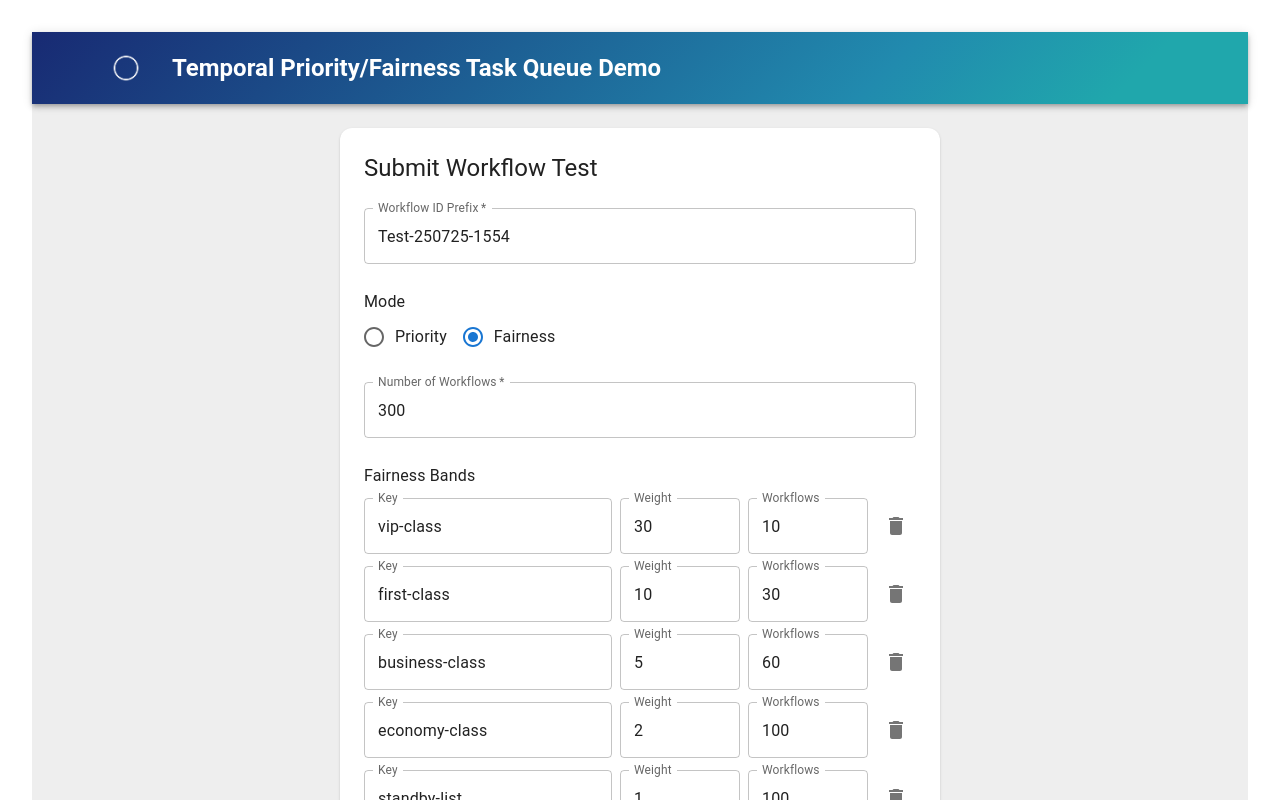
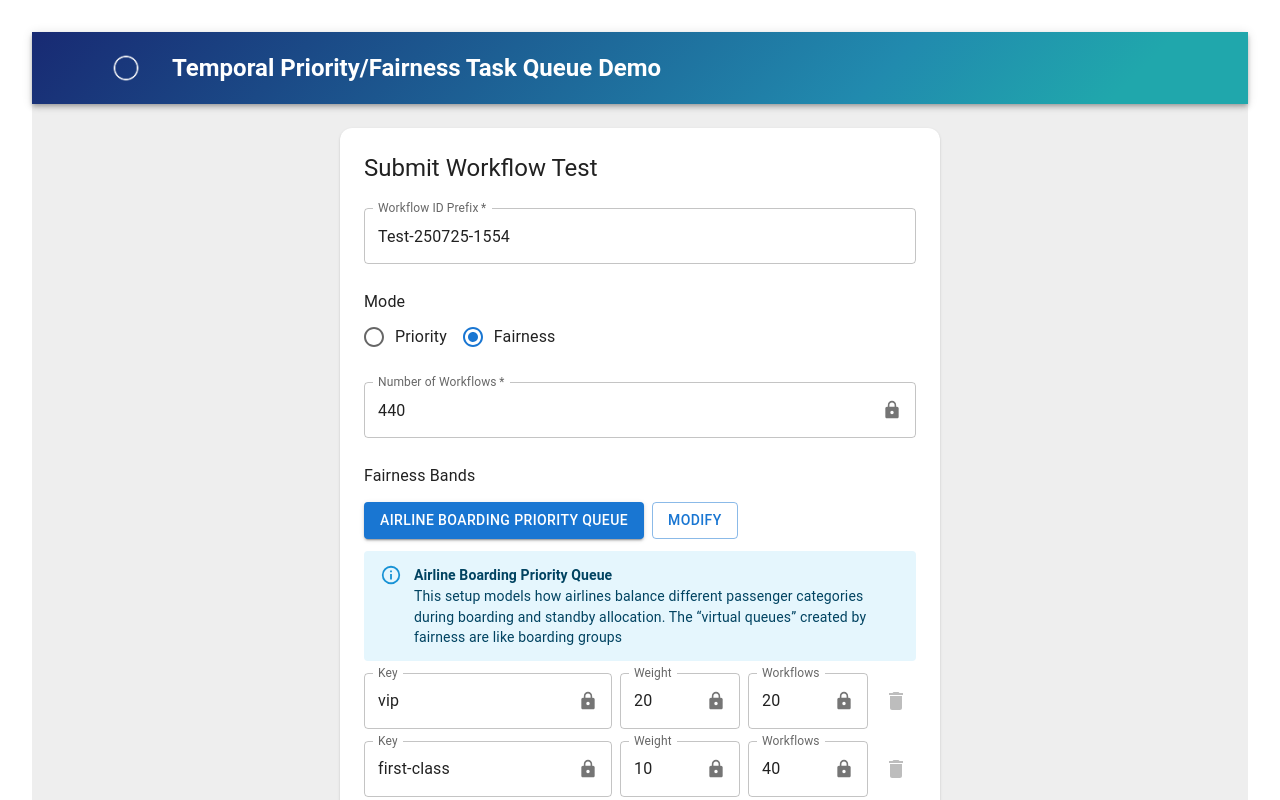
Before and after one commit to temporal-sa/temporal-priority-fairness-demo, a React (Vite) app in the folder ui/: page / in a window 1280 px wide. Both pictures are taken after a click on the label "Fairness". Shown: the top 800 px of the page. Built offline with nearby package versions, Linux system fonts and the light colour scheme.

Commit message:
lots of ui tweaks

```diff
--- a/ui/src/features/form/SubmitTest.tsx
+++ b/ui/src/features/form/SubmitTest.tsx
@@ -1,10 +1,10 @@
 import React, { useEffect, useState } from "react";
-import { Box, Button, TextField, Paper, Typography, Alert, CircularProgress } from "@mui/material";
+import { Box, Button, TextField, Paper, Typography, Alert, CircularProgress, InputAdornment } from "@mui/material";
 import { useNavigate } from "react-router-dom";
 import axios from "axios";
 import type { WorkflowTestConfig, Mode, Band } from "../../lib/types/test-config";
 import { RadioGroup, FormControlLabel, Radio, Stack, IconButton } from "@mui/material";
-import { Add, Delete } from "@mui/icons-material";
+import { Add, Delete, Lock } from "@mui/icons-material";
 
 
 export default function SubmitTest() {
@@ -39,6 +39,10 @@ export default function SubmitTest() {
     const [loading, setLoading] = useState(false);
     const [success, setSuccess] = useState<string | null>(null);
     const [error, setError] = useState<string | null>(null);
+    // Preset scenario state (used for curated one-click demos)
+    const [presetLocked, setPresetLocked] = useState<boolean>(false);
+    const [presetName, setPresetName] = useState<string | null>(null);
+    const [presetBlurb, setPresetBlurb] = useState<string | null>(null);
 
     const handleInputChange = (event: React.ChangeEvent<HTMLInputElement>) => {
         const { name, value } = event.target;
@@ -63,29 +67,16 @@ export default function SubmitTest() {
 
     const handleModeChange = (event: React.ChangeEvent<HTMLInputElement>) => {
         const mode = (event.target as HTMLInputElement).value as Mode;
-        setFormData(prev => {
-            const nextIsFairness = mode === 'fairness';
-            const nextCount = nextIsFairness ? 300 : 100; // Fairness defaults to 300
-            let nextBands = prev.bands || [];
-            if (nextIsFairness && nextBands.length > 0) {
-                // Preferred defaults when switching to Fairness
-                const preferred = [10, 30, 60, 100, 100];
-                if (nextBands.length === 5) {
-                    nextBands = nextBands.map((b, i) => ({ ...b, count: preferred[i] }));
-                } else {
-                    // Fallback to even split if different band count
-                    const per = Math.floor(nextCount / nextBands.length);
-                    const remainder = nextCount % nextBands.length;
-                    nextBands = nextBands.map((b, i) => ({ ...b, count: per + (i < remainder ? 1 : 0) }));
-                }
-            }
-            return {
-                ...prev,
-                mode,
-                numberOfWorkflows: nextCount,
-                bands: nextBands,
-            };
-        });
+        if (mode === 'fairness') {
+            // Auto-apply airline preset as the default for Fairness mode
+            applyAirlinePreset();
+            return;
+        }
+        // Switching to Priority: clear preset UI and restore defaults
+        setFormData(prev => ({ ...prev, mode: 'priority', numberOfWorkflows: 100 }));
+        setPresetLocked(false);
+        setPresetName(null);
+        setPresetBlurb(null);
     };
 
     const updateBand = (index: number, field: keyof Band, value: string | number) => {
@@ -101,6 +92,35 @@ export default function SubmitTest() {
         });
         // Revalidate after change
         setTimeout(() => validateAndSetBands(), 0);
+    };
+
+    const applyAirlinePreset = () => {
+        const airlineBands: Band[] = [
+            { key: 'vip',            weight: 20, count: 20 },
+            { key: 'first-class',    weight: 10, count: 40 },
+            { key: 'business-class', weight: 5,  count: 80 },
+            { key: 'economy-class',  weight: 2,  count: 150 },
+            { key: 'standby-list',   weight: 1,  count: 150 },
+        ];
+        const total = airlineBands.reduce((s, b) => s + (b.count || 0), 0);
+        setFormData(prev => ({
+            ...prev,
+            mode: 'fairness',
+            bands: airlineBands,
+            numberOfWorkflows: total,
+        }));
+        setPresetLocked(true);
+        setPresetName('Airline Boarding Priority Queue');
+        setPresetBlurb('This setup models how airlines balance different passenger categories during boarding and standby allocation. The “virtual queues” created by fairness are like boarding groups');
+        // Reset any existing validation errors for a clean preset view
+        setBandErrors([]);
+    };
+
+    const startNewUseCase = () => {
+        // Unlock editing and remove preset meta; keep current values so the user can tweak them
+        setPresetLocked(false);
+        setPresetName(null);
+        setPresetBlurb(null);
     };
 
     const addBand = () => {
@@ -215,6 +235,7 @@ export default function SubmitTest() {
                 <Typography variant="h5">Submit Workflow Test</Typography>
 
                 {error && <Alert severity="error">{error}</Alert>}
+                {loading && <Alert severity="info">Submitting workflows, please wait…</Alert>}
                 {success && <Alert severity="success">{success}</Alert>}
 
                 <TextField
@@ -243,13 +264,41 @@ export default function SubmitTest() {
                     onChange={handleInputChange}
                     required
                     fullWidth
-                    inputProps={{ min: 1 }}
+                    inputProps={{ min: 1, readOnly: formData.mode === 'fairness' && presetLocked }}
+                    InputProps={{
+                        readOnly: formData.mode === 'fairness' && presetLocked,
+                        endAdornment: formData.mode === 'fairness' && presetLocked ? (
+                            <InputAdornment position="end"><Lock fontSize="small" /></InputAdornment>
+                        ) : undefined
+                    }}
                     placeholder="e.g., 100"
                 />
 
                 {formData.mode === 'fairness' && (
                     <Box>
-                        <Typography variant="subtitle1" sx={{mb: 1}}>Fairness Bands</Typography>
+                        <Typography variant="subtitle1" sx={{mb: 1.5}}>Fairness Bands</Typography>
+                        <Box sx={{ display: 'flex', gap: 1, flexWrap: 'wrap', mb: 1.5 }}>
+                            <Button
+                                variant={presetLocked ? 'contained' : 'outlined'}
+                                color="primary"
+                                onClick={applyAirlinePreset}
+                            >
+                                Airline Boarding Priority Queue
+                            </Button>
+                            <Button
+                                variant={!presetLocked ? 'contained' : 'outlined'}
+                                color="primary"
+                                onClick={startNewUseCase}
+                            >
+                                Modify
+                            </Button>
+                        </Box>
+                        {presetName && (
+                            <Alert severity="info" sx={{ mb: 1.5 }}>
+                                <Typography variant="subtitle2" sx={{ fontWeight: 700 }}>{presetName}</Typography>
+                                <Typography variant="body2">{presetBlurb}</Typography>
+                            </Alert>
+                        )}
                         <Stack spacing={1.5}>
                             {(formData.bands || []).map((band, idx) => (
                                 <Box key={idx} sx={{ display: 'flex', gap: 1 }}>
@@ -260,32 +309,51 @@ export default function SubmitTest() {
                                         error={!!bandErrors[idx]?.key}
                                         helperText={bandErrors[idx]?.key || ''}
                                         sx={{ flex: 2 }}
+                                        inputProps={{ readOnly: presetLocked }}
+                                        InputProps={{
+                                            readOnly: presetLocked,
+                                            endAdornment: presetLocked ? (
+                                                <InputAdornment position="end"><Lock fontSize="small" /></InputAdornment>
+                                            ) : undefined
+                                        }}
                                     />
                                     <TextField
                                         label="Weight"
                                         type="number"
                                         value={band.weight}
                                         onChange={(e) => updateBand(idx, 'weight', e.target.value)}
-                                        inputProps={{ min: 0 }}
+                                        inputProps={{ min: 0, readOnly: presetLocked }}
                                         error={!!bandErrors[idx]?.weight}
                                         helperText={bandErrors[idx]?.weight || ''}
                                         sx={{ width: 120 }}
+                                        InputProps={{
+                                            readOnly: presetLocked,
+                                            endAdornment: presetLocked ? (
+                                                <InputAdornment position="end"><Lock fontSize="small" /></InputAdornment>
+                                            ) : undefined
+                                        }}
                                     />
                                     <TextField
                                         label="Workflows"
                                         type="number"
                                         value={band.count ?? ''}
                                         onChange={(e) => updateBand(idx, 'count', e.target.value)}
-                                        inputProps={{ min: 0 }}
+                                        inputProps={{ min: 0, readOnly: presetLocked }}
+                                        InputProps={{
+                                            readOnly: presetLocked,
+                                            endAdornment: presetLocked ? (
+                                                <InputAdornment position="end"><Lock fontSize="small" /></InputAdornment>
+                                            ) : undefined
+                                        }}
                                         sx={{ width: 120 }}
                                     />
-                                    <IconButton aria-label="remove band" onClick={() => removeBand(idx)}>
+                                    <IconButton aria-label="remove band" onClick={() => removeBand(idx)} disabled={presetLocked}>
                                         <Delete />
                                     </IconButton>
                                 </Box>
                             ))}
                             <Box>
-                                <Button startIcon={<Add />} variant="outlined" onClick={addBand}>Add Band</Button>
+                                <Button startIcon={<Add />} variant="outlined" onClick={addBand} disabled={presetLocked}>Add Band</Button>
                             </Box>
                         </Stack>
                     </Box>
--- a/ui/src/features/results/FairnessResultsPage.tsx
+++ b/ui/src/features/results/FairnessResultsPage.tsx
@@ -62,6 +62,23 @@ export default function FairnessResultsPage({ runPrefix }: FairnessResultsPagePr
         eventStream: Array<{ id: string; ts: number }>; // for tick strip rendering
     }>({ chartData: [], etaSecondsById: {}, rateById: {}, labelsById: {}, idsInOrder: [], progressPctById: {}, chartMaxX: 60, binnedStream: [], eventStream: [] });
 
+    // Original band order from the submit form (if available via localStorage)
+    const originalOrderRef = useRef<string[] | null>(null);
+    const getOriginalOrder = () => {
+        if (originalOrderRef.current != null) return originalOrderRef.current;
+        try {
+            const raw = localStorage.getItem('demo-bands');
+            if (raw) {
+                const arr = JSON.parse(raw) as Array<{ key: string }>;
+                if (Array.isArray(arr)) {
+                    originalOrderRef.current = arr.map(b => b.key);
+                }
+            }
+        } catch {}
+        if (!originalOrderRef.current) originalOrderRef.current = [];
+        return originalOrderRef.current;
+    };
+
     const checkAllWorkflowsComplete = (results: FairnessTestResults) => {
         return results.workflowsByFairness.every(workflow =>
             calculateOverallProgress(workflow) === 100
@@ -117,41 +134,29 @@ export default function FairnessResultsPage({ runPrefix }: FairnessResultsPagePr
     };
 
     const getKeyColor = (key: string, index?: number) => {
-        // Explicit colors for known demo bands
-        const reserved: Record<string, string> = {
-            'vip-class': '#e53935', // nice red
-            'scrubs': '#fbc02d', // yellow/amber
-            'first-class': '#6a1b9a', // purple
-            'business-class': '#1976d2', // blue
-            'economy-class': '#2e7d32', // green
-        };
-        if (reserved[key]) return reserved[key];
-
-        // If a 6th band exists in the ordering, use grey for it
-        if (index === 5) return '#9e9e9e'; // grey 500
-
-        // Interesting palette for additional bands (avoid duplicates with reserved)
-        const extra = [
-            '#ff6f00', // deep orange
-            '#00acc1', // cyan
-            '#d81b60', // pink
-            '#8e24aa', // violet
-            '#5e35b1', // indigo
-            '#00897b', // teal
-            '#c0ca33', // lime
-            '#ef6c00', // orange
-            '#455a64', // blue grey
+        // Order-based palette: assign colors by position; 8+ -> grey
+        const orderedPalette = [
+            '#e53935', // 1: red
+            '#6a1b9a', // 2: purple
+            '#1976d2', // 3: blue
+            '#2e7d32', // 4: green
+            '#fbc02d', // 5: yellow/amber (so a 5th band is yellow)
+            '#ef6c00', // 6: orange
+            '#00897b', // 7: teal
         ];
-        // Deterministic pick based on key hash
+        if (typeof index === 'number' && index >= 0) {
+            return index < orderedPalette.length ? orderedPalette[index] : '#9e9e9e';
+        }
+        // Fallback when no index provided: hash key into palette for stability
         let h = 0;
         for (let i = 0; i < key.length; i++) h = (h * 31 + key.charCodeAt(i)) >>> 0;
-        return extra[h % extra.length];
+        return orderedPalette[h % orderedPalette.length];
     };
 
     const avg = (arr: number[]) => (arr.length ? arr.reduce((a, b) => a + b, 0) / arr.length : 0);
 
     const bandId = (wf: WorkflowByFairness) => `${wf.fairnessKey}|${wf.fairnessWeight}`;
-    const bandLabel = (wf: WorkflowByFairness) => `${wf.fairnessKey} (w=${wf.fairnessWeight}) · ${wf.numberOfWorkflows} workflows`;
+    const bandLabel = (wf: WorkflowByFairness) => `${wf.fairnessKey} (weight=${wf.fairnessWeight}) · ${wf.numberOfWorkflows} workflows`;
     const totalStepsFor = (wf: WorkflowByFairness) => wf.numberOfWorkflows * 5;
     const completedStepsFor = (wf: WorkflowByFairness) => wf.activities.reduce((s, a) => s + a.numberCompleted, 0);
 
@@ -165,9 +170,21 @@ export default function FairnessResultsPage({ runPrefix }: FairnessResultsPagePr
         const rateById: Record<string, number> = {};
         const labelsById: Record<string, string> = {};
         const progressPctById: Record<string, number> = {};
-        const idsInOrder: string[] = [...results.workflowsByFairness]
-            .sort((a, b) => b.fairnessWeight - a.fairnessWeight || a.fairnessKey.localeCompare(b.fairnessKey))
-            .map(b => bandId(b));
+        // Determine display order: prefer the original input list order if available
+        const order = getOriginalOrder();
+        const orderIndex = (key: string) => {
+            const i = order.indexOf(key);
+            return i === -1 ? Number.MAX_SAFE_INTEGER : i;
+        };
+        const idsInOrder: string[] = results.workflowsByFairness
+            .map((b, i) => ({ b, i }))
+            .sort((x, y) => {
+                const ax = orderIndex(x.b.fairnessKey);
+                const ay = orderIndex(y.b.fairnessKey);
+                if (ax !== ay) return ax - ay; // original order first
+                return x.i - y.i; // stable fallback to server order
+            })
+            .map(({ b }) => bandId(b));
 
         // Update per-band rates, ETAs, progress, and event stream
         for (const wf of results.workflowsByFairness) {
@@ -373,20 +390,23 @@ export default function FairnessResultsPage({ runPrefix }: FairnessResultsPagePr
                         {/* Centered, prominent ETA/progress chips */}
                         <Box sx={{ mt: 2 }}>
                             <Box sx={{ display: 'flex', justifyContent: 'center', gap: 1.5, flexWrap: 'wrap' }}>
-                                {summary.idsInOrder
-                                  .map((id, idx) => {
+                                {summary.idsInOrder.map((id, idx) => {
                                     const key = id.split('|')[0];
                                     const label = summary.labelsById[id] || key;
-                                    const eta = summary.etaSecondsById[id];
                                     const pct = summary.progressPctById[id] || 0;
                                     const orderBadge = `${idx + 1}.`;
-                                    const suffix = finishTimesRef.current[id] != null
-                                        ? ` · ~${Math.max(0, Math.round(finishTimesRef.current[id] as number))}s`
-                                        : ` · ~${eta != null ? Math.max(0, Math.round(eta)) : '—'}s`;
+                                    const finishedAt = finishTimesRef.current[id];
+                                    const timeNode = finishedAt != null ? (
+                                        <Box component="span" sx={{ color: 'success.main' }}>{` · ${Math.max(0, Math.round(finishedAt as number))}s`}</Box>
+                                    ) : null; // no ETA for in-progress
                                     return (
                                         <Chip
                                             key={`eta-${id}`}
-                                            label={`${orderBadge} ${label} ${Math.round(pct)}%${suffix}`}
+                                            label={
+                                                <Box component="span">
+                                                    {orderBadge} {label} {Math.round(pct)}%{timeNode}
+                                                </Box>
+                                            }
                                             sx={{
                                                 backgroundColor: '#f5f5f5',
                                                 px: 1.5,
@@ -434,7 +454,7 @@ export default function FairnessResultsPage({ runPrefix }: FairnessResultsPagePr
                                 <CardContent>
                                     <Box sx={{ display: 'flex', alignItems: 'center', gap: 2, mb: 2 }}>
                                         <Chip
-                                            label={`${workflow.fairnessKey} (w=${workflow.fairnessWeight})`}
+                                            label={`${workflow.fairnessKey} (weight=${workflow.fairnessWeight})`}
                                             sx={() => {
                                                 const idx = summary.idsInOrder.indexOf(bandId(workflow));
                                                 const bg = getKeyColor(workflow.fairnessKey, idx);
```
Also changed, not shown: 2 other files (tests, documents, lock files or other folders).
